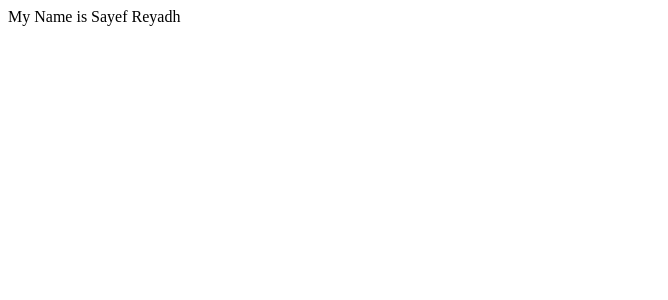
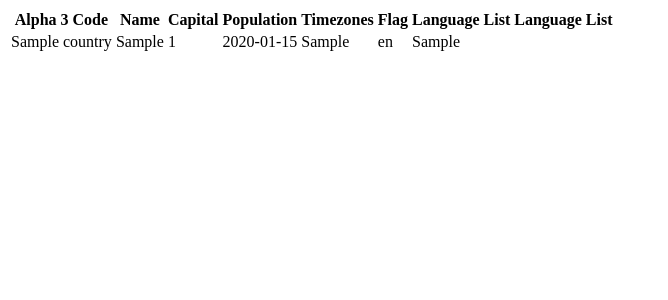
Before and after one commit to SayefReyadh/InsightlyCountry, a Django app: page / in a window 1280 px wide. Shown: the top 300 px of the page, without its empty margins (0-668 px from the left). Run offline with Django 3.2, Linux system fonts and the light colour scheme; tables that the repository leaves empty hold one stand-in row (values such as "Sample post").

Commit message:
Phase 2: List of all countries
List of all countries is shown in as default path

```diff
--- a/InsightlyCountry/settings.py
+++ b/InsightlyCountry/settings.py
@@ -41,6 +41,10 @@
     'django.contrib.sessions',
     'django.contrib.messages',
     'django.contrib.staticfiles',
+    # third party
+    'rest_framework',
+
+    # local
     'country_app',
 ]
 
--- a/InsightlyCountry/urls.py
+++ b/InsightlyCountry/urls.py
@@ -15,10 +15,10 @@
 """
 from django.contrib import admin
 from django.urls import path, include
-from country_app import views
+# from country_app import views
+
+
 urlpatterns = [
     path('', include('country_app.urls')),
     path('admin/', admin.site.urls),
-    #path('', views.index),
-    #path('help/', views.help),
 ]
--- a/country_app/models.py
+++ b/country_app/models.py
@@ -29,8 +29,6 @@
         return self.name
 
 
-
-
 #One to Many Relationship Needed
 class Language(models.Model):
     country_name = models.ForeignKey(Country, on_delete=models.CASCADE)
--- a/country_app/urls.py
+++ b/country_app/urls.py
@@ -3,7 +3,5 @@
 
 urlpatterns = [
     path('', views.index, name='index'),
-    path('help/', views.help, name='help'),
     path('populate_country_data/', views.populate_country_data, name='populate_country_data'),
-
 ]
--- a/country_app/views.py
+++ b/country_app/views.py
@@ -2,29 +2,13 @@
 from django.http import HttpResponse
 from .models import Country
 from .service import country_call
+
+
 # Create your views here.
 
 def index(request):
-    return render(request, 'country_app/index.html', context={'name':'My Name is Sayef Reyadh'})
-
-def help(request):
-    help_dict = {'help_insert':'HELP PAGE'}
-    return render(request, 'country_app/help.html', context=help_dict)
+    all_country_list = {'all_country': Country.objects.all()}
+    return render(request, 'country_app/index.html', context=all_country_list)
 
 def populate_country_data(request):
-    res = country_call()
-
-    for i in res:
-        Country.objects.create(
-            alpha2code=i.alpha2code,
-            name=i.name,
-            capital=i.capital,
-            population=i.population,
-            timezones=i.timezones,
-            flag=i.flag,
-            language_list=i.languages,
-            neighbour_list=i.n_countries
-        )
-    #Need some improvements using bulk_create
-
-    return HttpResponse("Data is fetched and populated")
+    return HttpResponse("Data is fetched and populated by scripts.py")
--- a/templates/country_app/index.html
+++ b/templates/country_app/index.html
@@ -2,9 +2,40 @@
 <html lang="en">
 <head>
     <meta charset="UTF-8">
-    <title>Title</title>
+    <title>All Country</title>
 </head>
 <body>
-    {{ name }}
+
+     <table>
+          <tr>
+              <th>Alpha 3 Code</th>
+              <th>Name</th>
+              <th>Capital</th>
+              <th>Population</th>
+              <th>Timezones</th>
+              <th>Flag</th>
+              <th>Language List</th>
+              <th>Language List</th>
+
+          </tr>
+
+              {% for country in all_country %}
+                  <tr>
+                  <td>{{country.name}}</td>
+                  <td>{{country.capital}}</td>
+                  <td>{{country.population}}</td>
+                  <td>{{country.timezones}}</td>
+                  <td>{{country.flag}}</td>
+                  <td>{{country.language_list}}</td>
+                  <td>{{country.neighbour_list}}</td>
+                  </tr>
+
+              {% endfor %}
+
+
+     </table>
+
+
+
 </body>
 </html>
```
Also changed, not shown: requirements.txt (added, +12 -0 lines), script.py (+6 -8 lines), templates/country_app/help.html (deleted, +0 -10 lines), README.md.
